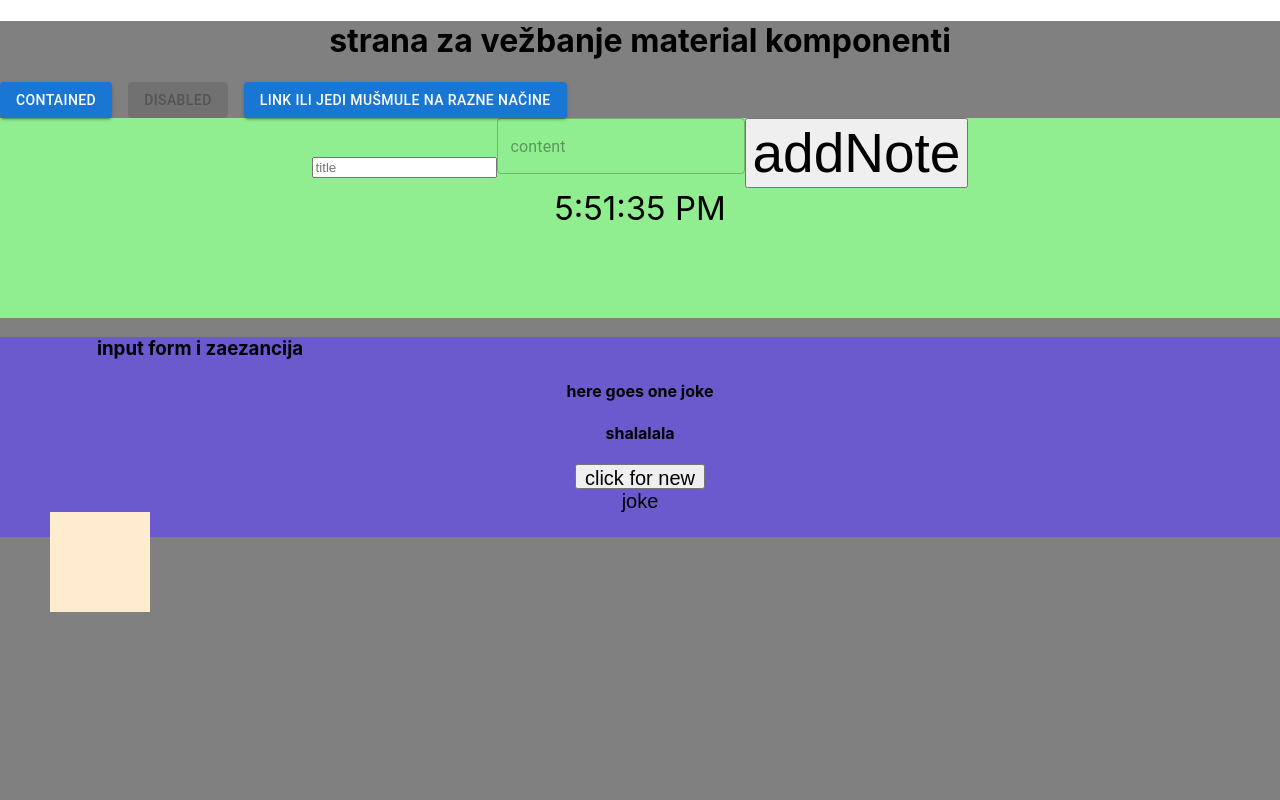
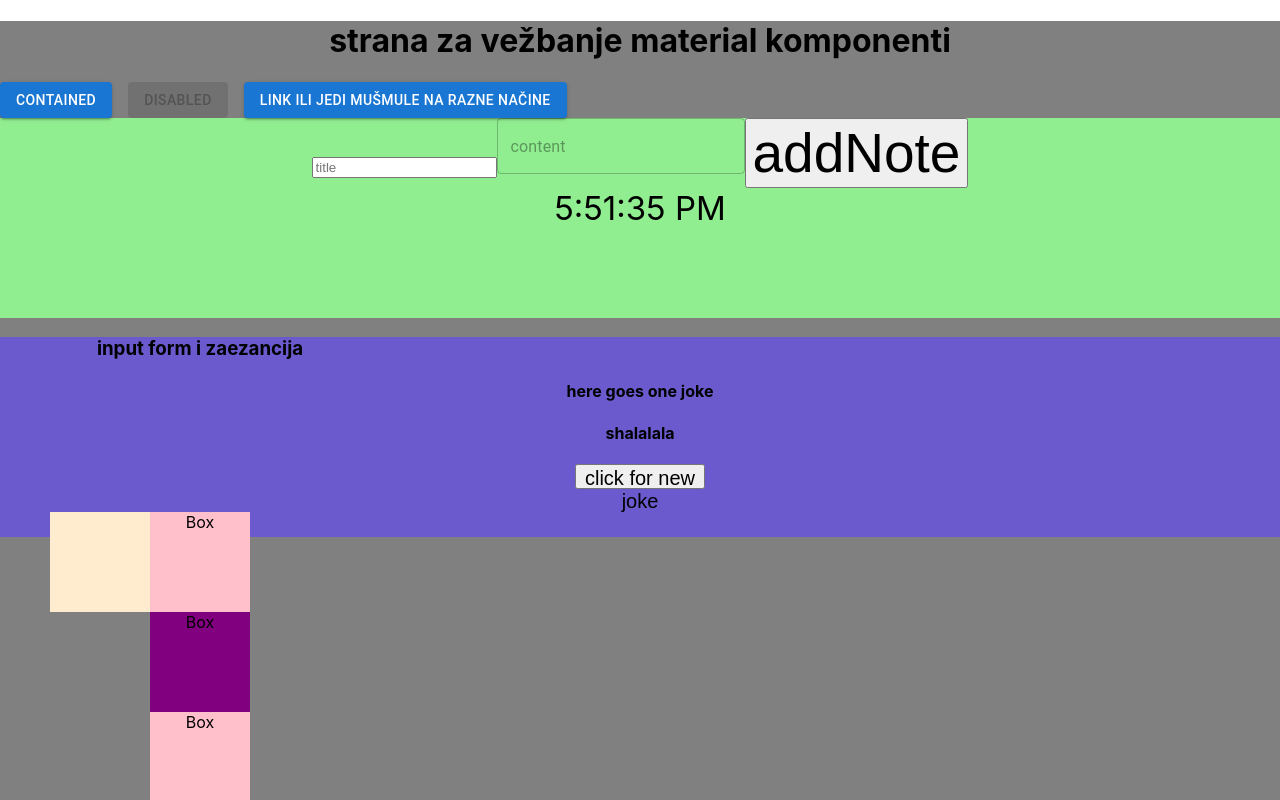
Before and after one commit to ProfesorZarko/zadatak01, a React (Create React App) app: page /material in a window 1280 px wide. Shown: the top 800 px of the page. Built offline with nearby package versions, Linux system fonts and the light colour scheme.

Commit message:
nova 24- vežbanje

```diff
--- /dev/null
+++ b/src/material/Box.css
@@ -0,0 +1,5 @@
+.Box{
+    height: 100px;
+    width: 100px;
+    background-color: orangered;
+}
--- /dev/null
+++ b/src/material/Box.jsx
@@ -0,0 +1,11 @@
+import React from 'react';
+import "./Box.css"
+
+export default function Box({isActive, toggle}) {
+  return (
+    <div className='Box'
+      onClick={toggle}
+      style={{background:isActive ? "purple": "pink"}}
+    >Box</div>
+  )
+}
--- /dev/null
+++ b/src/material/BoxGrid.jsx
@@ -0,0 +1,31 @@
+import React, { useState } from 'react';
+import Box from './Box';
+
+
+export default function BoxGrid() {
+    const [boxes, setBoxes]=useState([false, true, false, false])
+    const reset=()=>{setBoxes([false, false, false, false])}
+    const toggleBox =(jji)=>{
+        setBoxes(prevBoxes=>{
+            return prevBoxes.map((v,i)=>{
+                if (i === jji){
+                    return !v
+                }else{
+                    return v
+                }
+            })
+        })
+    }
+  return (
+    <div className='boxGrid'>
+        {boxes.map((b, idx)=>{
+            return(<Box
+                key={idx}
+                isActive={b}
+                toggle = {()=>toggleBox(idx)}
+            />)
+        })}
+        <button onClick={reset}>reset</button>
+    </div>
+  )
+}
--- a/src/pages/Material.jsx
+++ b/src/pages/Material.jsx
@@ -5,6 +5,7 @@ import Note from '../material/Note';
 import ClockMaterial from '../material/ClockMaterial';
 import ColorBox from "../material/ColorBox.jsx";
 import Joke from "../material/Joke.jsx"
+import BoxGrid from '../material/BoxGrid.jsx';
 
 
 export default function Material() {
@@ -44,11 +45,11 @@ export default function Material() {
             <div style={{width:400}}>
                 <h3> input form i zaezancija</h3>
             </div>
-             <Joke />
-            <div>
+             <Joke/>
+            <div style={{display:"flex"}}>
                 <ColorBox colors={["grey", "violet", "orange", "yellow", "red", "white", "blue"]}/>
+                <BoxGrid />
             </div>
-
         </div>
 
     </div>
```
Also changed, not shown: src/material/BoxGrid.css (added).
